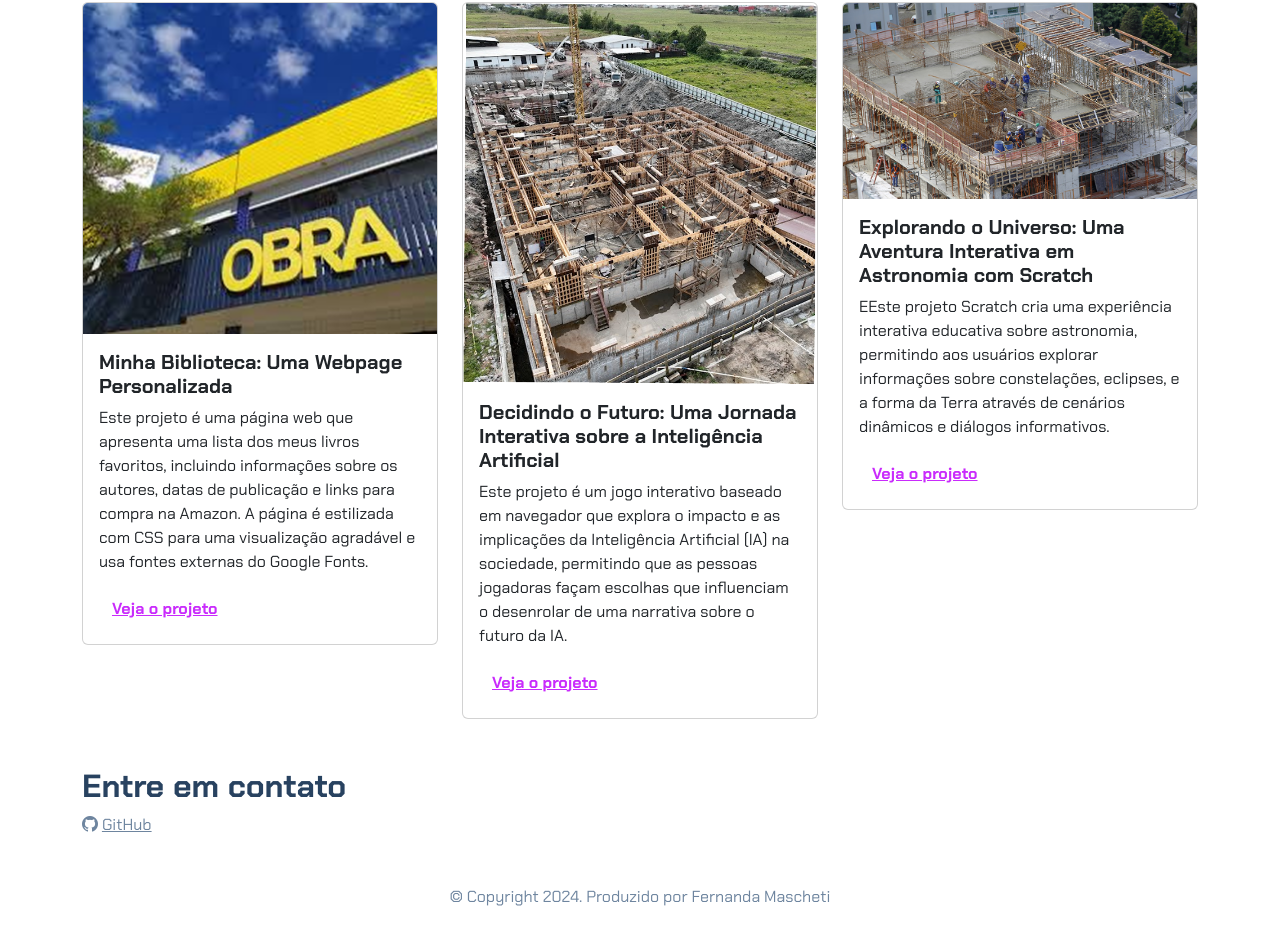
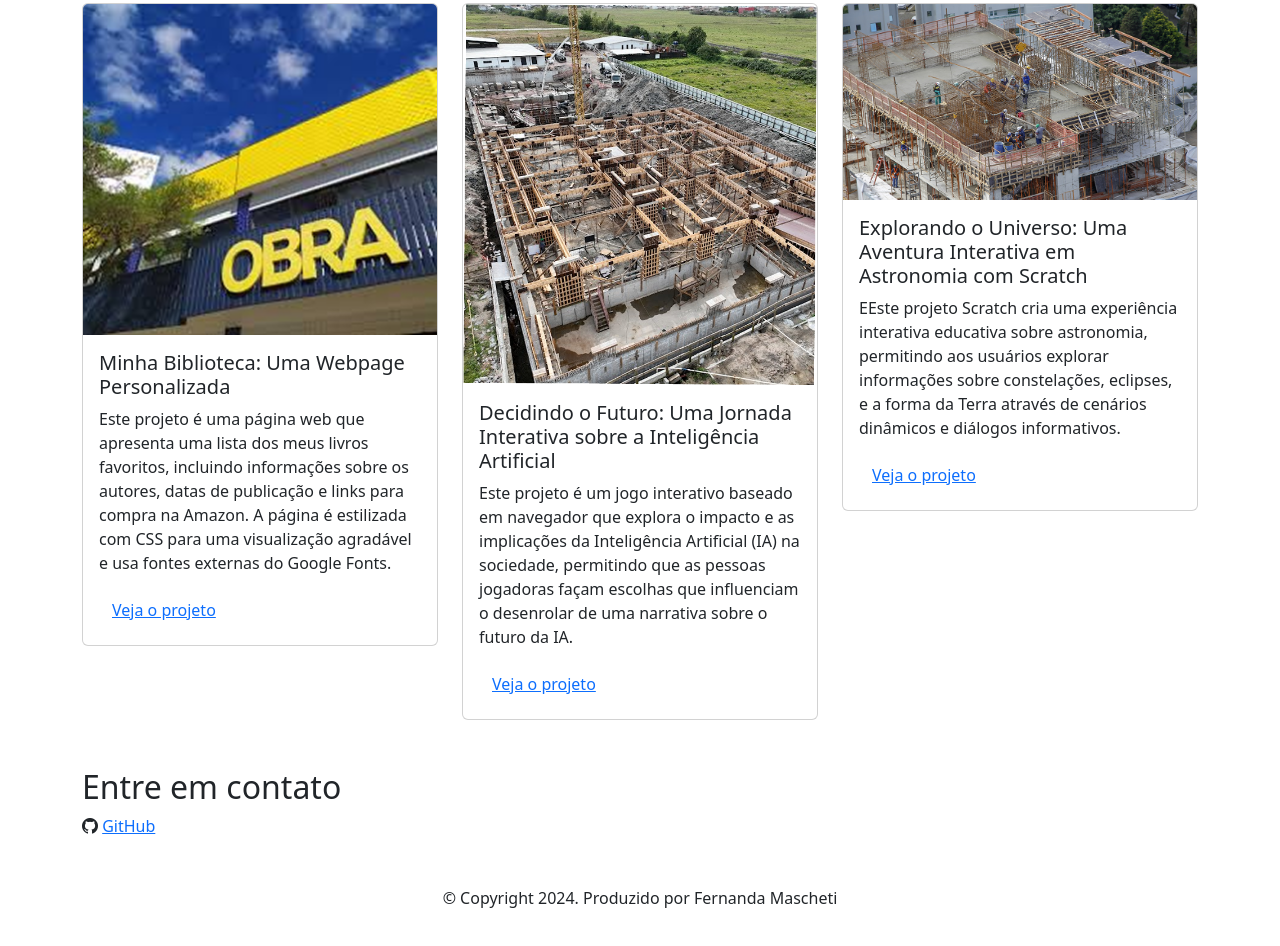
Before and after one commit to 07022009gu/ksjdsj, a plain HTML site: page index.html in a window 1280 px wide. Shown: the part 464-1410 px from the top of the page. Drawn offline with nearby package versions, Linux system fonts and the light colour scheme.

Commit message:
Add files via upload

```diff
--- a/index.html
+++ b/index.html
@@ -114,7 +114,7 @@
                         Esta indústria abrange desde a construção de habitações e edifícios comerciais até a criação de pontes, estradas e barragens, contribuindo para o desenvolvimento econômico e social. </p> <!----textos de detalhamento do projeto 2----->
                     <p></p> <!----textos de detalhamento do projeto 2----->
                     <p></p> <!----textos de detalhamento do projeto 2----->
-                    <img src="img/projeto-2.png" class="img-fluid w-100"
+                    <img src="img" class="img-fluid w-100"
                         alt="Imagem representativa do projeto de uma biblioteca online"> <!----Imagem que vai aparecer dentro dessa caixa de detalhamento do projeto 1, alterar o nome que esta no comando alt----->
                 </div>
                 <div class="modal-footer">
--- a/style.css
+++ b/style.css
@@ -1,30 +1 @@
 @import url('https://fonts.googleapis.com/css2?family=Chakra+Petch:ital,wght@0,300;0,400;0,500;0,600;0,700;1,300;1,400;1,500;1,600;1,700&display=swap');
-
-:root {
-    --cor-principal: #6E859F;
-    --cor-secundaria: #284260;
-    --cor-destaque: #C92BFC;
-}
-
-body {
-    font-family: 'Chakra Petch', sans-serif;
-    color: var(--cor-principal);
-}
-
-h1, h2, h5 {
-    color: var(--cor-secundaria);
-    font-weight: 700;
-}
-
-.lead, .btn-link {
-    color: var(--cor-destaque);
-    font-weight: 700;
-}
-
-a, .btn-link:hover {
-    color: var(--cor-principal)
-}
-
-a:hover{
-    color: var(--cor-destaque);
-}
```
